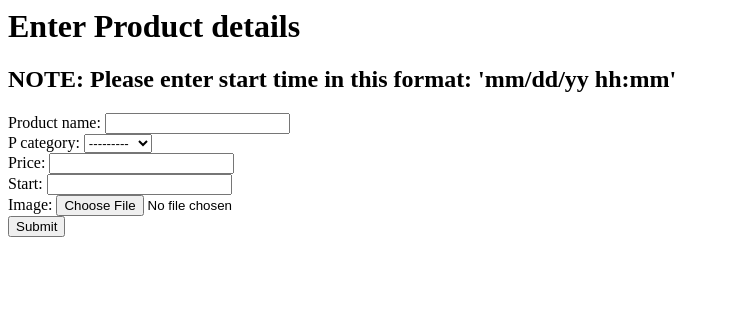
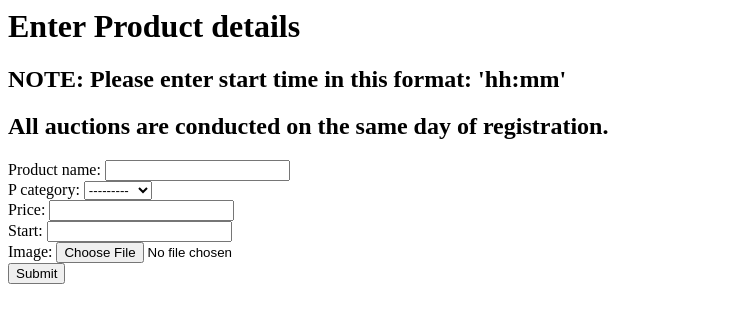
Before and after one commit to thegeekymuggle/Auction-site-, a Django app: page /auction/home/productreg/ in a window 1280 px wide. Shown: the top 323 px of the page, without its empty margins (0-730 px from the left). Run offline with Django 3.2, Linux system fonts and the light colour scheme; data comes from the database, SQL or seed files in the repository.

Commit message:
Update product_form.html

```diff
--- a/project2/auction/templates/auction/product_form.html
+++ b/project2/auction/templates/auction/product_form.html
@@ -1,6 +1,7 @@
 <h1>Enter Product details</h1>
 
-<h2>NOTE: Please enter start time in this format: 'mm/dd/yy hh:mm'</h2>
+<h2>NOTE: Please enter start time in this format: 'hh:mm'</h2>
+<h2>All auctions are conducted on the same day of registration.</h2>
 <form method="post" enctype="multipart/form-data">
     {% csrf_token %}
     {% include 'auction/form_template.html' %}
```
